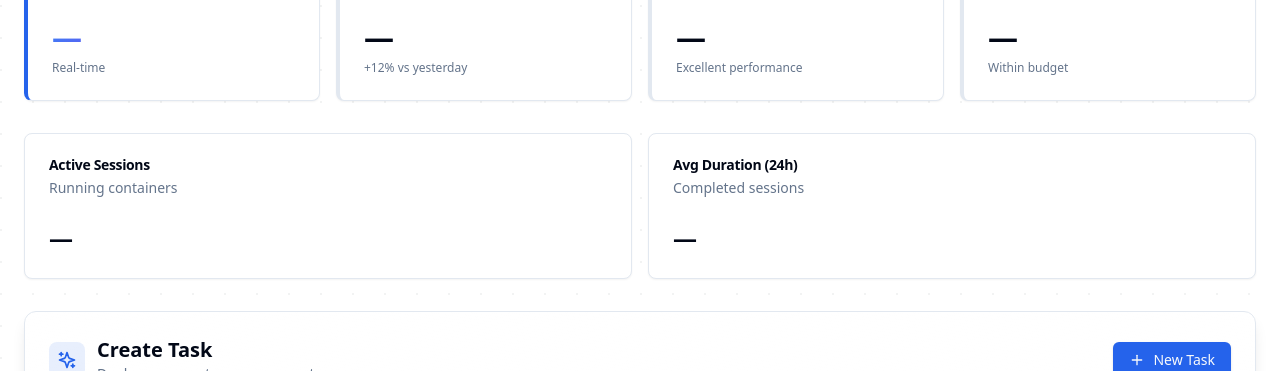
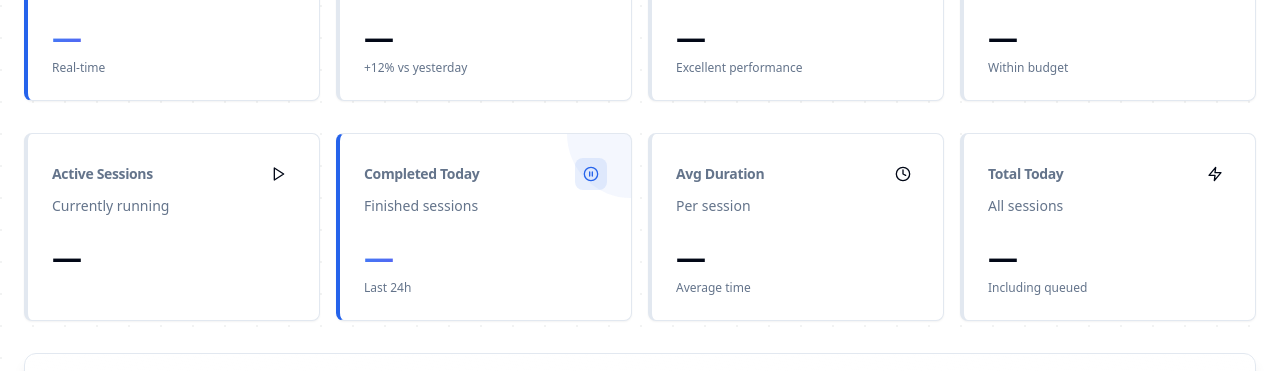
Before and after one commit to arturwyroslak/autocodit-agent, a Next.js app in the folder frontend/: page /dashboard in a window 1280 px wide. Shown: the part 219-590 px from the top of the page. Built offline with nearby package versions, Linux system fonts and the light colour scheme; no server answers.

Commit message:
✨ Enhanced sessions summary cards with modern design

```diff
--- a/frontend/components/sessions-summary-cards.tsx
+++ b/frontend/components/sessions-summary-cards.tsx
@@ -1,5 +1,6 @@
 import { Card, CardContent, CardDescription, CardHeader, CardTitle } from '@/components/ui/card'
 import { getJSON } from '@/lib/api'
+import { Play, PauseCircle, Clock, Zap } from 'lucide-react'
 
 async function fetchSessionsSummary() {
   try {
@@ -11,28 +12,86 @@ async function fetchSessionsSummary() {
 
 export default async function SessionsSummaryCards() {
   const s = await fetchSessionsSummary()
-  const active = s?.active_count ?? '—'
-  const avg = s?.avg_duration_seconds_24h != null ? `${Math.round(s.avg_duration_seconds_24h)}s` : '—'
+  const activeSessions = s?.active_count ?? '—'
+  const avgDuration = s?.avg_duration ?? '—'
+  const completedToday = s?.completed_today ?? '—'
+  const totalToday = s?.total_today ?? '—'
 
   return (
-    <div className="grid gap-4 md:grid-cols-2">
-      <Card>
-        <CardHeader>
-          <CardTitle className="text-sm font-medium">Active Sessions</CardTitle>
-          <CardDescription>Running containers</CardDescription>
+    <div className="grid gap-4 md:grid-cols-2 lg:grid-cols-4">
+      <Card className="card-hover border-l-4 border-l-success overflow-hidden relative">
+        <div className="absolute top-0 right-0 w-32 h-32 bg-success/5 rounded-full -translate-y-16 translate-x-16" />
+        <CardHeader className="relative">
+          <div className="flex items-center justify-between">
+            <CardTitle className="text-sm font-medium text-muted-foreground">Active Sessions</CardTitle>
+            <div className="p-2 rounded-lg bg-success/10 relative">
+              <Play className="w-4 h-4 text-success" />
+              {activeSessions !== '—' && activeSessions > 0 && (
+                <span className="absolute -top-1 -right-1 w-2 h-2 bg-success rounded-full animate-ping" />
+              )}
+            </div>
+          </div>
+          <CardDescription>Currently running</CardDescription>
         </CardHeader>
-        <CardContent>
-          <div className="text-2xl font-bold">{active}</div>
+        <CardContent className="relative">
+          <div className="text-3xl font-bold text-success">{activeSessions}</div>
+          {activeSessions !== '—' && activeSessions > 0 && (
+            <p className="text-xs text-muted-foreground mt-1 flex items-center gap-1">
+              <span className="w-1.5 h-1.5 bg-success rounded-full animate-pulse" />
+              Live
+            </p>
+          )}
         </CardContent>
       </Card>
 
-      <Card>
-        <CardHeader>
-          <CardTitle className="text-sm font-medium">Avg Duration (24h)</CardTitle>
-          <CardDescription>Completed sessions</CardDescription>
+      <Card className="card-hover border-l-4 border-l-primary overflow-hidden relative">
+        <div className="absolute top-0 right-0 w-32 h-32 bg-primary/5 rounded-full -translate-y-16 translate-x-16" />
+        <CardHeader className="relative">
+          <div className="flex items-center justify-between">
+            <CardTitle className="text-sm font-medium text-muted-foreground">Completed Today</CardTitle>
+            <div className="p-2 rounded-lg bg-primary/10">
+              <PauseCircle className="w-4 h-4 text-primary" />
+            </div>
+          </div>
+          <CardDescription>Finished sessions</CardDescription>
         </CardHeader>
-        <CardContent>
-          <div className="text-2xl font-bold">{avg}</div>
+        <CardContent className="relative">
+          <div className="text-3xl font-bold gradient-text">{completedToday}</div>
+          <p className="text-xs text-muted-foreground mt-1">Last 24h</p>
+        </CardContent>
+      </Card>
+
+      <Card className="card-hover border-l-4 border-l-info overflow-hidden relative">
+        <div className="absolute top-0 right-0 w-32 h-32 bg-info/5 rounded-full -translate-y-16 translate-x-16" />
+        <CardHeader className="relative">
+          <div className="flex items-center justify-between">
+            <CardTitle className="text-sm font-medium text-muted-foreground">Avg Duration</CardTitle>
+            <div className="p-2 rounded-lg bg-info/10">
+              <Clock className="w-4 h-4 text-info" />
+            </div>
+          </div>
+          <CardDescription>Per session</CardDescription>
+        </CardHeader>
+        <CardContent className="relative">
+          <div className="text-3xl font-bold text-info">{avgDuration}</div>
+          <p className="text-xs text-muted-foreground mt-1">Average time</p>
+        </CardContent>
+      </Card>
+
+      <Card className="card-hover border-l-4 border-l-warning overflow-hidden relative">
+        <div className="absolute top-0 right-0 w-32 h-32 bg-warning/5 rounded-full -translate-y-16 translate-x-16" />
+        <CardHeader className="relative">
+          <div className="flex items-center justify-between">
+            <CardTitle className="text-sm font-medium text-muted-foreground">Total Today</CardTitle>
+            <div className="p-2 rounded-lg bg-warning/10">
+              <Zap className="w-4 h-4 text-warning" />
+            </div>
+          </div>
+          <CardDescription>All sessions</CardDescription>
+        </CardHeader>
+        <CardContent className="relative">
+          <div className="text-3xl font-bold text-warning">{totalToday}</div>
+          <p className="text-xs text-muted-foreground mt-1">Including queued</p>
         </CardContent>
       </Card>
     </div>
```
